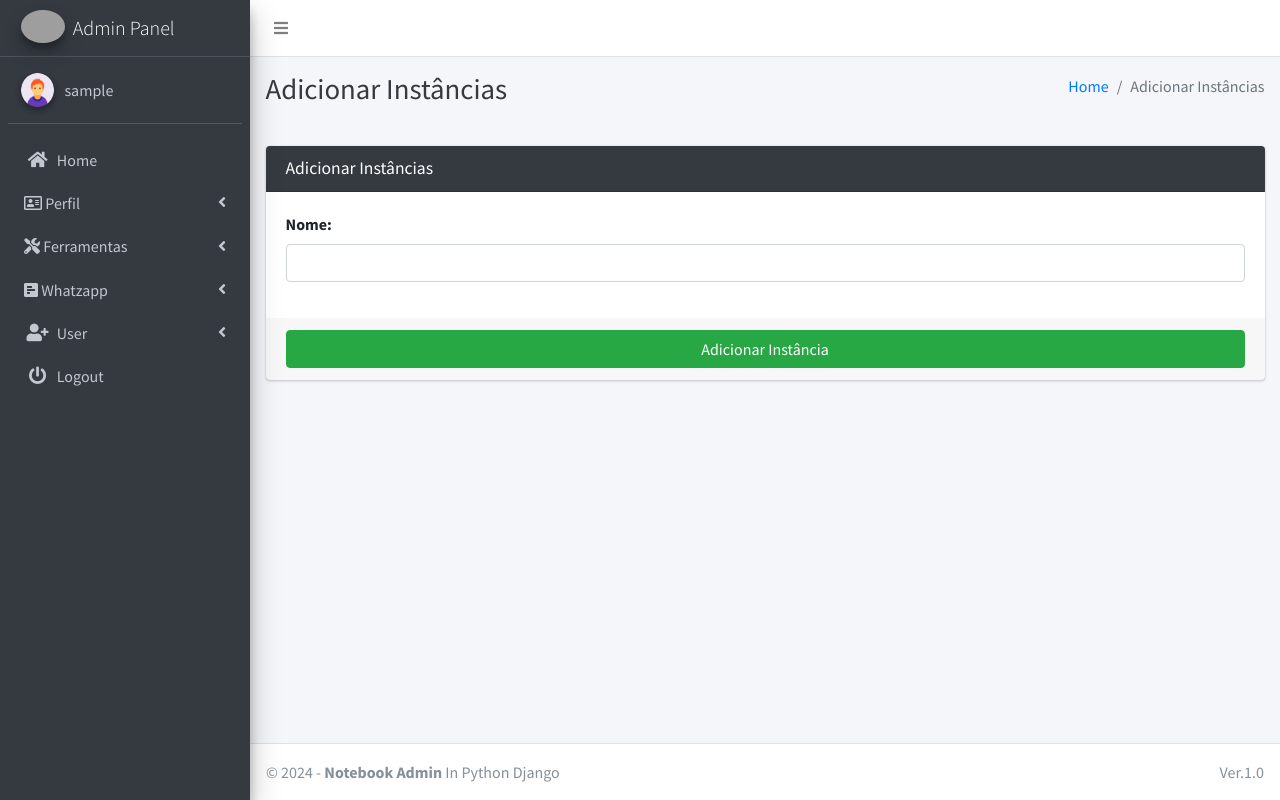
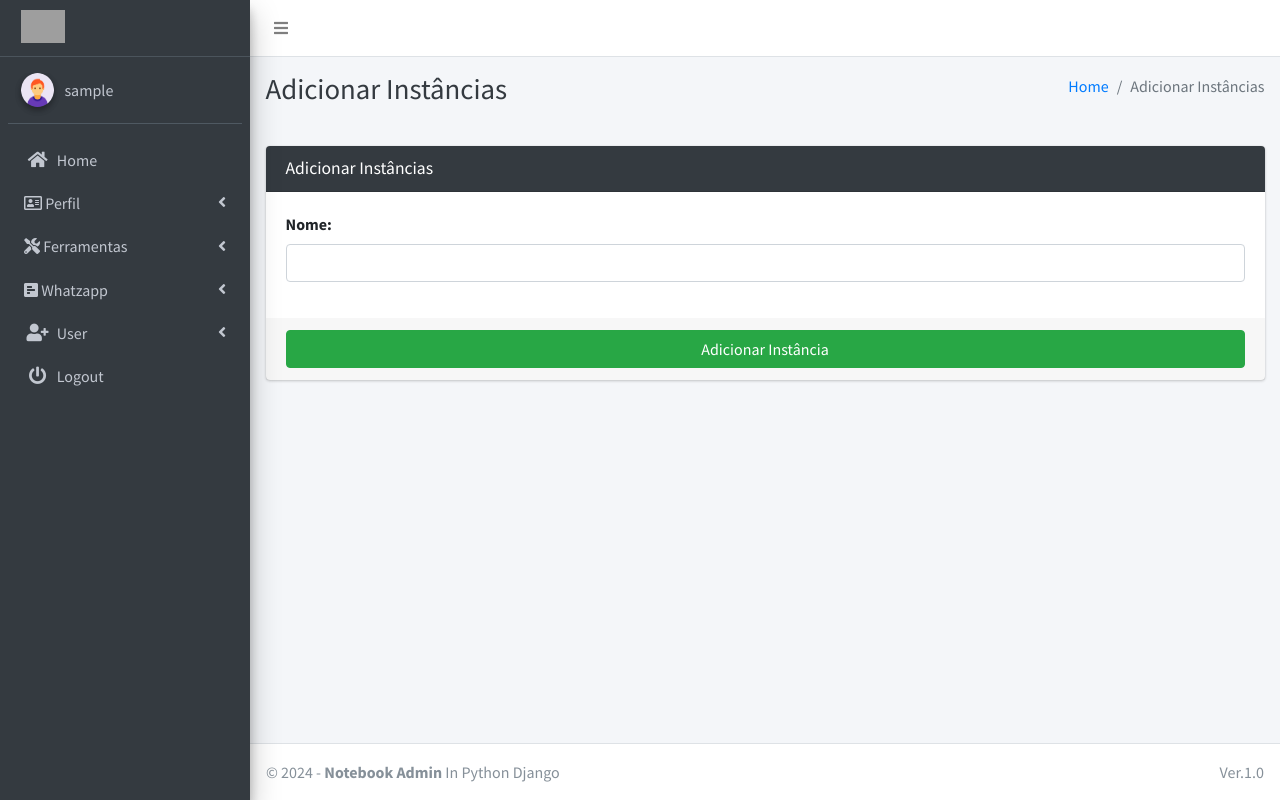
Before and after one commit to Andre08marques/marrera_django, a Django app: page /zap/whatsappform/ in a window 1280 px wide. Run offline with Django 4.2, Linux system fonts and the light colour scheme; the visitor is signed in with stand-in values (Sample User, id 1); some libraries are stand-ins or nearby versions; grey boxes are pictures that could not be loaded.

Commit message:
ajustes imagem

```diff
--- a/defaulthtml/templates/main_app/base/sidebar_template.html
+++ b/defaulthtml/templates/main_app/base/sidebar_template.html
@@ -5,8 +5,8 @@
     {% if user|has_role:"admin" %}
     <a href="{% url 'home' %}" class="brand-link">
         <img src="https://marrera.net/wp-content/uploads/2023/08/2-Logo.fundo_.transparente-2-2048x466.png" alt="AdminLTE Logo"
-            class="brand-image img-circle elevation-3" >
-        <span class="brand-text font-weight-light">Admin Panel</span>
+            class="brand-image" ><br>
+        <span class="font-weight-light"></span>
     </a>
     {% endif %}
     <!-- Sidebar -->
```
